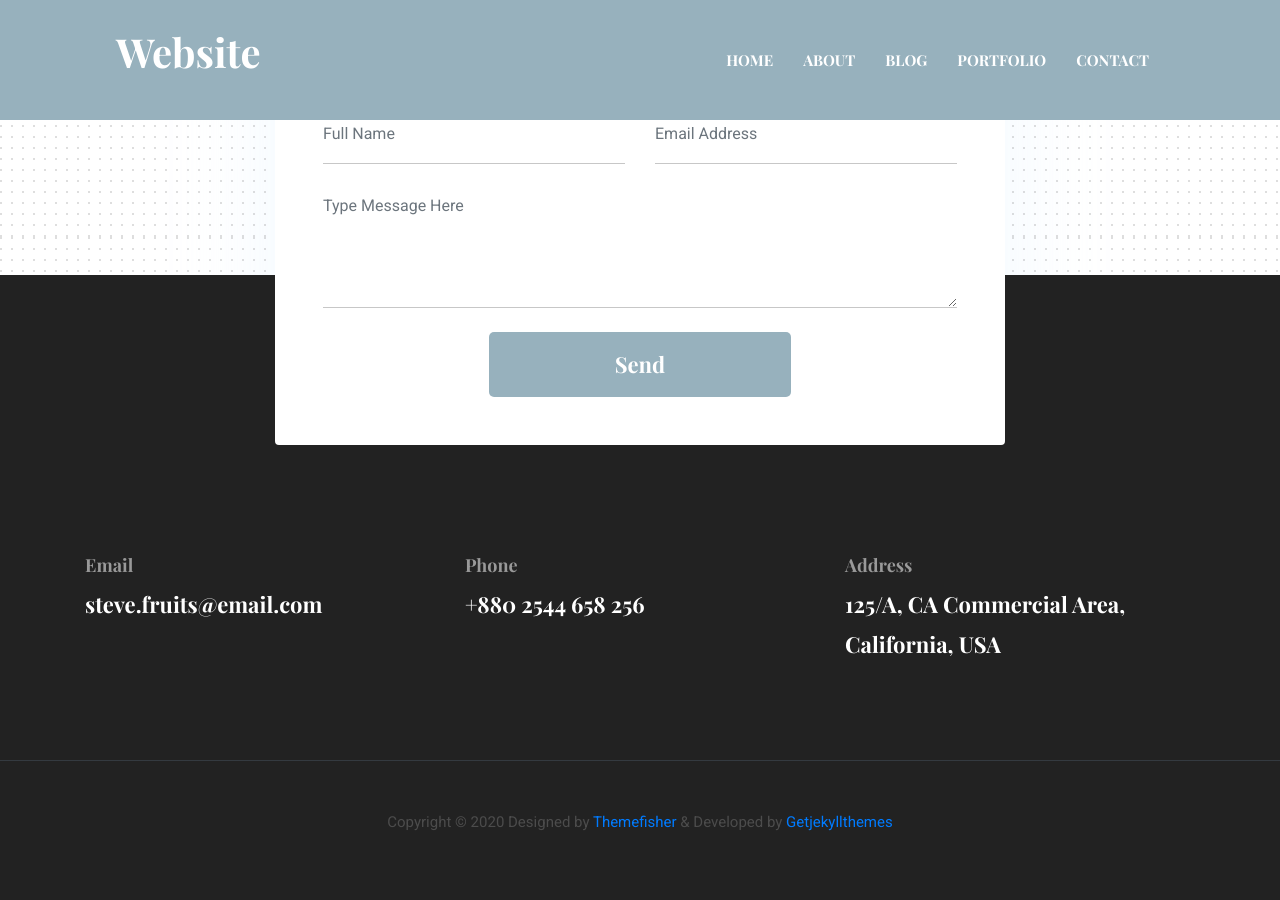
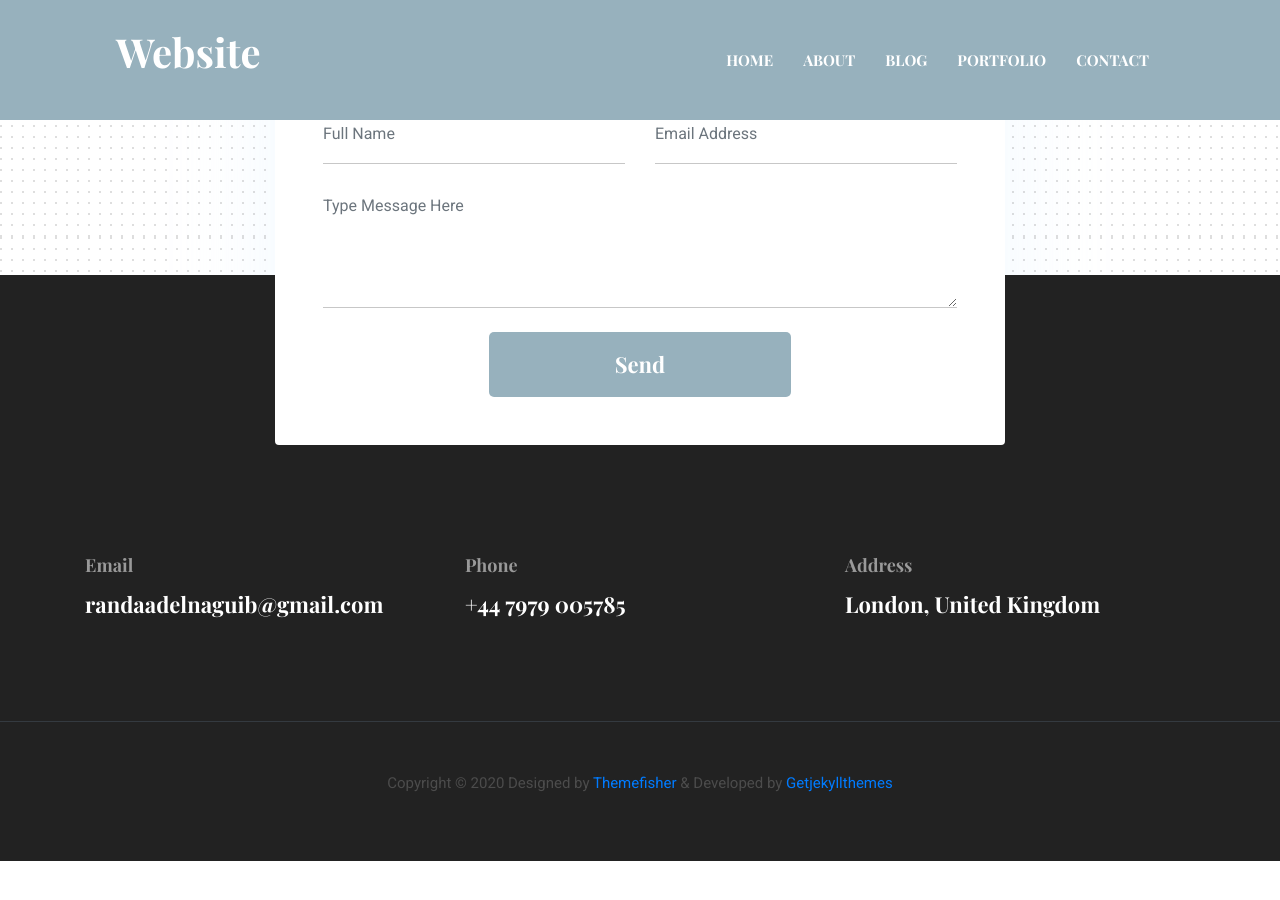
Before and after one commit to RandaAdel/RandaAdel.github.io, a Jekyll site: the page built from _pages/contact.html, in a window 1280 px wide and 900 px high, scrolled down 786 px. Built offline with Jekyll 4.4.1, drawn with Linux system fonts in a browser that asks for light colours; after the commit the page ends 1647 px from its top, so only the background shows below that.

Commit message:
Edit Contact Details and Activate Forum

```diff
--- a/_data/settings.yml
+++ b/_data/settings.yml
@@ -6,9 +6,9 @@
 logo:
 author: themefisher
 description: this is meta description
-email: steve.fruits@email.com
-phone: +880 2544 658 256
-address: 125/A, CA Commercial Area, California, USA
+email: randaadelnaguib@gmail.com
+phone: +44 7979 005785
+address: London, United Kingdom
 copyright: Copyright &copy; 2020 Designed by [Themefisher](https://themefisher.com) & Developed by [Getjekyllthemes](https://getjekyllthemes.com)
 
 menu:
@@ -156,7 +156,7 @@
       name: UI Design,
       icon: ti-palette,
       description: "Lorem ipsum dolor sit amet, consectetur adipisicing elit, sed do eiusmod tempor incididunt ut labore et dolore magna aliqua.",
-      active: ,# Add true to select section
+      active: true, # Add true to select section
     }
   - {
       name: UX Design,
@@ -168,7 +168,7 @@
       name: Interaction Design,
       icon: ti-panel,
       description: "Lorem ipsum dolor sit amet, consectetur adipisicing elit, sed do eiusmod tempor incididunt ut labore et dolore magna aliqua.",
-      active: ,# Add true to select section
+      active: True, #Add true to select section
     }
 
 #-------------------------------
--- a/_includes/contact-section.html
+++ b/_includes/contact-section.html
@@ -8,7 +8,7 @@
       <div class="col-lg-8 mx-auto">
         <div class="bg-white rounded text-center p-5 shadow-down">
           <h4 class="mb-80">Contact Form</h4>
-          <form action="https://formspree.io/{{ site.data.settings.contact-email }}" method="POST" class="row">
+          <form action="https://formspree.io/f/mrgvagrq" method="POST" class="row">
             <div class="col-md-6">
               <input type="text" id="name" name="name" placeholder="Full Name" class="form-control px-0 mb-4">
             </div>
```
Also changed, not shown: _pages/contact.html (line endings or trailing spaces), 1 other file.
